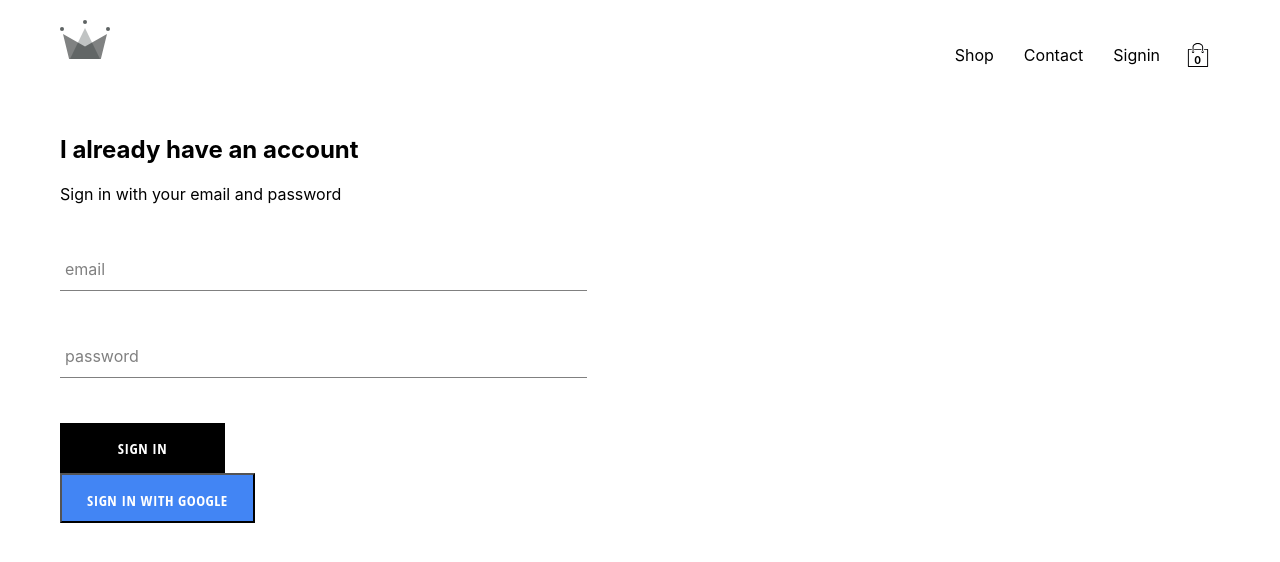
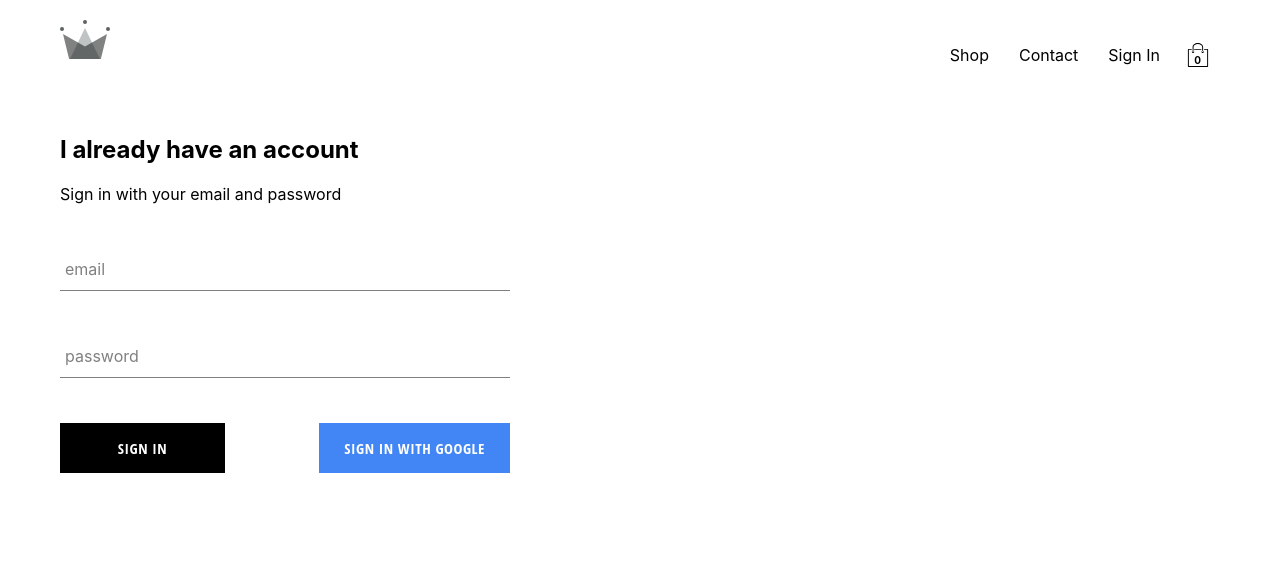
Before and after one commit to rachit-mittal/React-Shopping-App, a React (Create React App) app: page /signin in a window 1280 px wide. Shown: the top 562 px of the page. Built offline with nearby package versions, Linux system fonts and the light colour scheme; no server answers.

Commit message:
implemented Firebase Google Sign functionality

```diff
--- a/package.json
+++ b/package.json
@@ -6,6 +6,8 @@
     "@testing-library/jest-dom": "^4.2.4",
     "@testing-library/react": "^9.5.0",
     "@testing-library/user-event": "^7.2.1",
+    "firebase": "^7.15.1",
+    "firebase-admin": "^8.12.1",
     "node-sass": "^4.14.1",
     "react": "^16.13.1",
     "react-dom": "^16.13.1",
--- a/src/App.css
+++ b/src/App.css
@@ -6,3 +6,7 @@
     color: black;
     text-decoration: none;
 }
+
+* {
+    box-sizing: border-box;
+}
--- a/src/App.js
+++ b/src/App.js
@@ -7,12 +7,35 @@
 import Header from './components/header/header'
 import SigninPage from './containers/sign-inpage/signinpage';
 import CheckoutPage from './containers/checkoutpage/checkoutpage';
+import { auth} from './firebase/firebase.utils';
 
 
-function App() {
+class App extends React.Component {
+  constructor() {
+    super();
+    this.state = {
+      currentUser: null
+    }
+  }
+
+  unsubscribeFromAuth = null
+
+  componentDidMount() {
+    this.unsubscribeFromAuth = auth.onAuthStateChanged(user => {
+      this.setState({ currentUser: user })
+
+      console.log(user);
+    })
+  }
+
+  componentWillUnmount() {
+    this.unsubscribeFromAuth()
+  }
+
+  render() {
     return (
       <div>
-      <Header />
+        <Header currentUser={this.state.currentUser}/>
         <Switch>
           <Route path='/' exact component={Homepage} />
           <Route path='/shop' exact component={ShopPage} />
@@ -23,4 +46,7 @@
     );
   }
 
+
+}
+
 export default App;
--- a/src/components/custom-button/custom-button.style.js
+++ b/src/components/custom-button/custom-button.style.js
@@ -28,6 +28,7 @@
 const googleSigninButtonStyles = css`
     background-color: #4285f4;
     color: white;
+    border: none;
 
     &:hover {
         background-color: #357ae8;
--- a/src/components/header/header.js
+++ b/src/components/header/header.js
@@ -1,6 +1,7 @@
 import React from 'react';
 import {Link} from 'react-router-dom';
 import { connect } from 'react-redux';
+import { auth } from '../../firebase/firebase.utils';
 
 
 import {ReactComponent as Logo} from '../../assets/crown.svg';
@@ -9,8 +10,8 @@
 import MiniCart from '../mini-cart/mini-cart';
 
 
-const Header = ({hidden}) => (
-
+const Header = ({hidden, currentUser}) => {
+    return (
         <div className="header">
             <Link to="/">
                 <Logo className="logo" />
@@ -23,9 +24,12 @@
                 <Link className="option" to="/shop">
                     Contact
                 </Link>
-            <Link className="option" to="/signin">
-                Signin
-            </Link>
+
+                { currentUser ?
+                    <div className="option" onClick={() => auth.signOut()}>Sign Out {currentUser.displayName.split(' ').map(function(item){return item[0]}).join('')}</div>
+                :
+                    <Link className="option" to="/signin"> Sign In</Link>
+                }
 
                 <CartIcon />
             </div>
@@ -34,6 +38,7 @@
 
         </div>
     )
+}
 const mapStateToProps = ({cart: {hidden}}) => ({
     hidden
 });
--- a/src/components/header/header.scss
+++ b/src/components/header/header.scss
@@ -20,6 +20,7 @@
 
       .option {
         padding: 10px 15px;
+        cursor: pointer;
       }
     }
   }
--- a/src/components/sign-in/sign-in.js
+++ b/src/components/sign-in/sign-in.js
@@ -3,6 +3,7 @@
 import './sign-in.scss'
 import FormInput from '../form-input/form-input';
 import CustomButton from '../custom-button/custom-button';
+import { signInWithGoogle } from '../../firebase/firebase.utils';
 
 
 class SignIn extends Component {
@@ -38,9 +39,11 @@
 
                     <FormInput name="email" type="email" value={this.state.email} handleChange={this.handleChange} label ="email"  />
                     <FormInput name="password" type="password" value={this.state.password} handleChange={this.handleChange} label ="password"  />
+                    <div className="button">
+                        <CustomButton type= "submit">Sign In</CustomButton>
+                        <CustomButton onClick = {signInWithGoogle} isGoogleSignIn> Sign In with Google</CustomButton>
+                    </div>
 
-                    <CustomButton >Sign In</CustomButton>
-                    <CustomButton isGoogleSignIn>Sign In with Google</CustomButton>
                 </form>
             </div>
         )
--- a/src/components/sign-in/sign-in.scss
+++ b/src/components/sign-in/sign-in.scss
@@ -1,10 +1,15 @@
 
 .sign-in {
-    width: 40vw;
+    width: 450px;
     display: flex;
     flex-direction: column;
 
     .title {
         margin: 10px;
     }
+
+    .button {
+        display: flex;
+        justify-content: space-between;
+    }
 }
--- /dev/null
+++ b/src/firebase/firebase.utils.js
@@ -0,0 +1,24 @@
+import firebase from 'firebase/app';
+import 'firebase/firestore';
+import 'firebase/auth';
+
+const config = {
+    apiKey: "AIzaSyCz_rVyspuhCIeezg8lR0-jkuPmRqDaboI",
+    authDomain: "shopping-app-9efb1.firebaseapp.com",
+    databaseURL: "https://shopping-app-9efb1.firebaseio.com",
+    projectId: "shopping-app-9efb1",
+    storageBucket: "shopping-app-9efb1.appspot.com",
+    messagingSenderId: "520832579518",
+    appId: "1:520832579518:web:677f25b9440c284b22ebef"
+  };
+
+  firebase.initializeApp(config);
+
+  export const auth = firebase.auth();
+  export const firestore = firebase.firestore();
+
+  const provider = new firebase.auth.GoogleAuthProvider();
+  provider.setCustomParameters({prompt: 'select_account'});
+  export const signInWithGoogle = () => auth.signInWithPopup(provider);
+
+  export default firebase;
```
Lines whose indentation alone changed are shown as unchanged.
